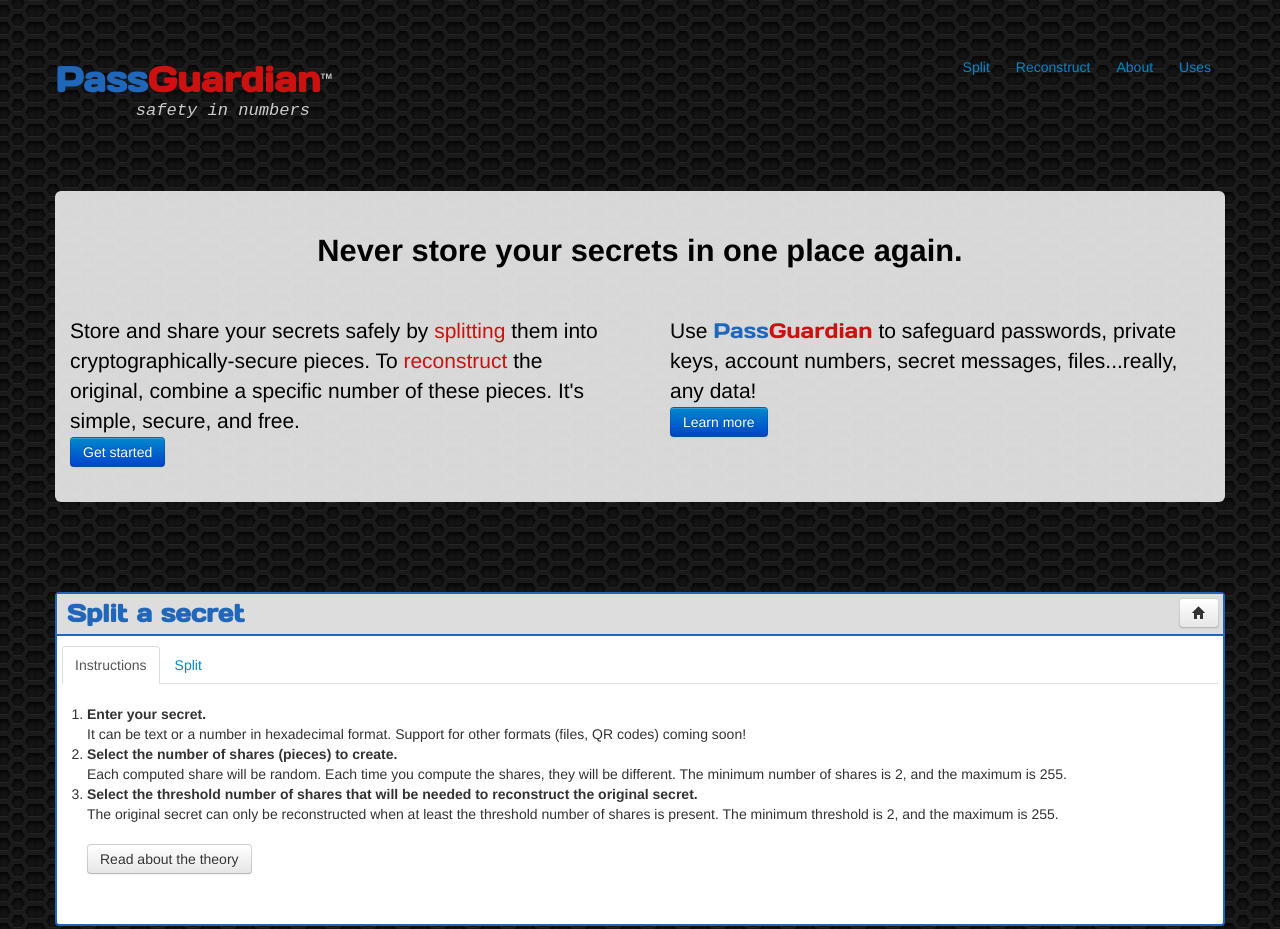
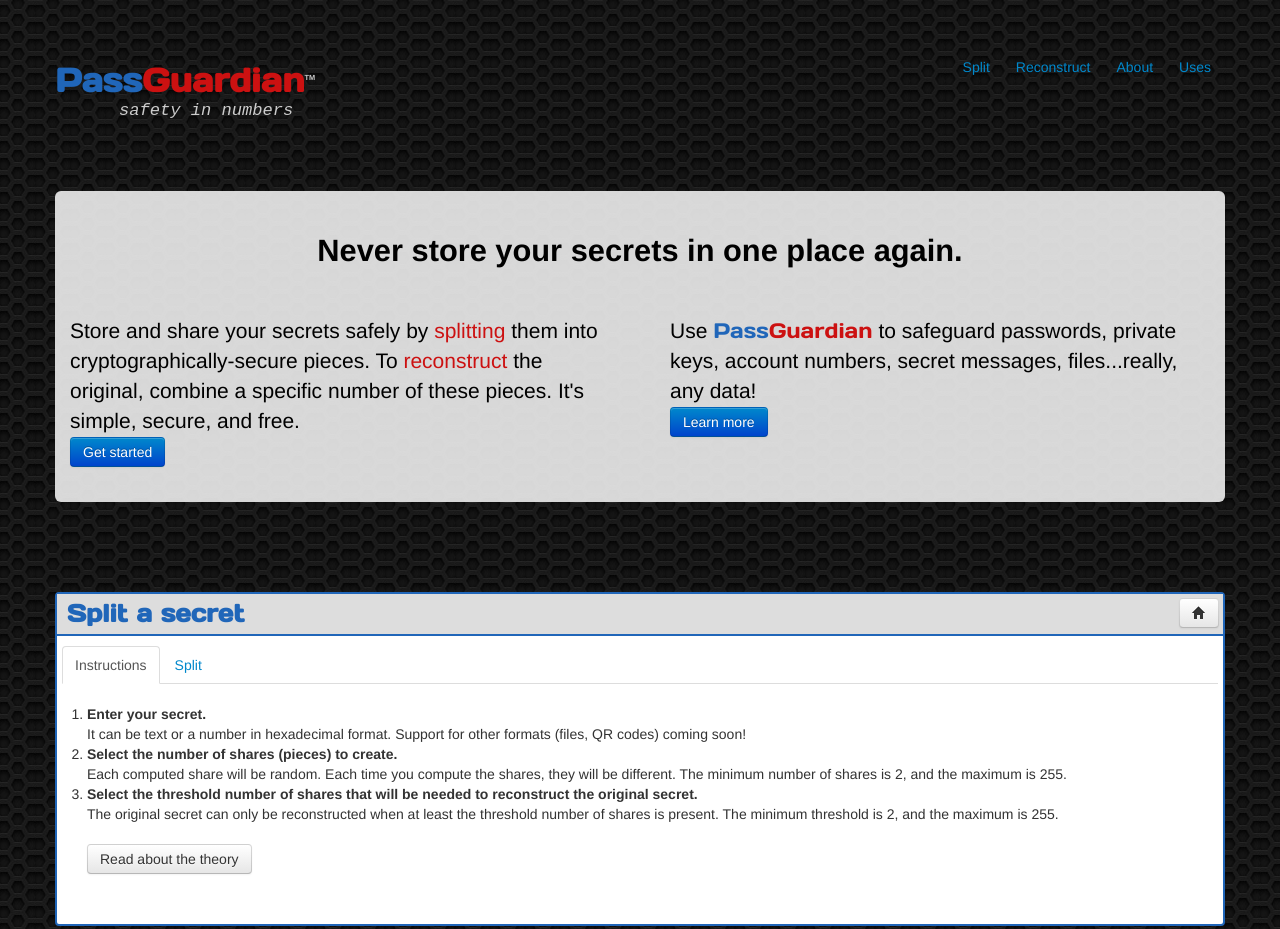
Before and after one commit to amper5and/secrets.js, a plain HTML site: page index.html in a window 1280 px wide. Shown: the top 929 px of the page. Drawn offline with nearby package versions, Linux system fonts and the light colour scheme.

Commit message:
changed logo size

```diff
--- a/assets/index.css
+++ b/assets/index.css
@@ -41,7 +41,7 @@
 .title{
 	margin-top: 20px;
 	margin-bottom: 0px;
-	font-size:250%;
+	font-size:235%;
 	font-weight: bold;
 	display: inline-block;
 }
```
